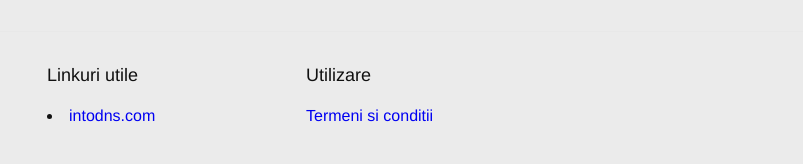
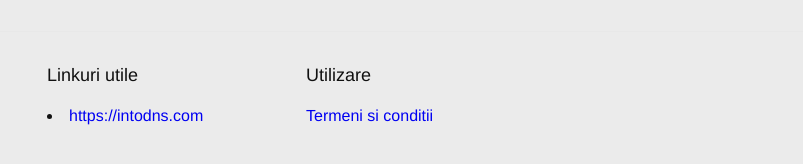
Before and after one commit to linuxtm/linuxtm.github.io, a Jekyll site: the page built from index.html, in a window 1280 px wide and 900 px high, scrolled down 7781 px. Shown: the part 727-891 px from the top of the window, without its empty margins (238-1041 px from the left). Built offline with Jekyll 4.4.1, drawn with Linux system fonts in a browser that asks for light colours; some of the changed lines change nothing that is shown.

Commit message:
Update footer.html

```diff
--- a/_includes/footer.html
+++ b/_includes/footer.html
@@ -2,7 +2,7 @@
 <div class="wrapper">
         <div class="footer-col footer-col-1">
         <h2 class="footer-heading">Linkuri utile</h2>
-                <li><a href="http://intodns.com">intodns.com</a></li>
+                <li><a href="http://intodns.com">https://intodns.com</a></li>
         </div>
 <!--
         <div class="footer-col footer-col-2">
```
